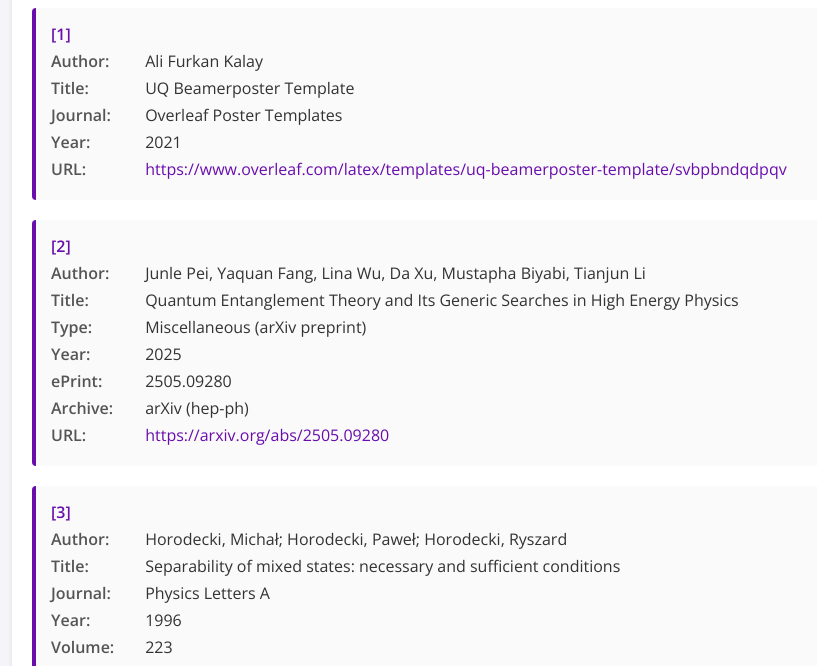
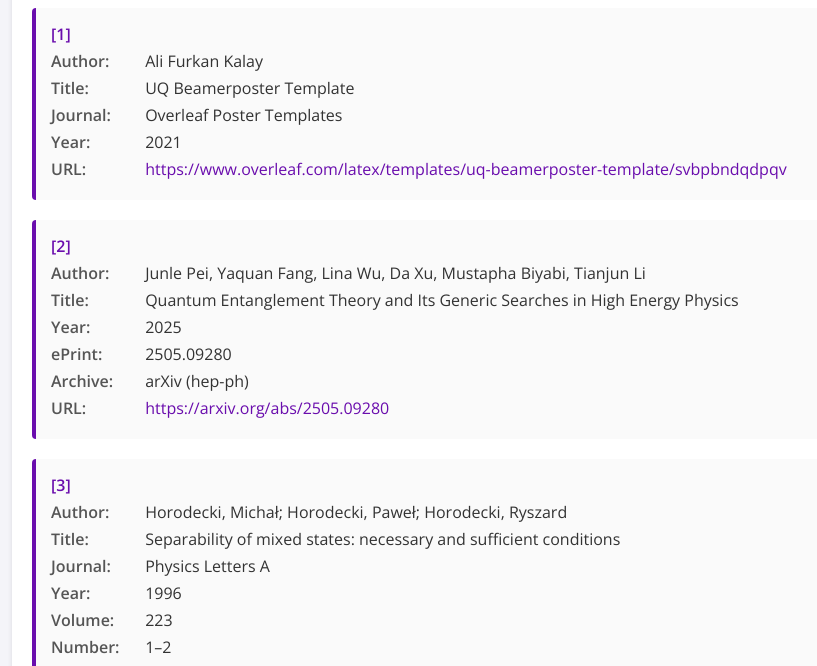
Before and after one commit to letittya/entanglementcriteria.github.io, a plain HTML site: page index.html in a window 1280 px wide. Shown: the part 126-792 px from the top of the page, without its empty margins (208-1025 px from the left). Drawn offline with nearby package versions, Linux system fonts and the light colour scheme.

Commit message:
changed ref 2

```diff
--- a/index.html
+++ b/index.html
@@ -90,7 +90,6 @@
       <li>
         <div class="field"><strong>Author:</strong> Junle Pei, Yaquan Fang, Lina Wu, Da Xu, Mustapha Biyabi, Tianjun Li</div>
         <div class="field"><strong>Title:</strong> Quantum Entanglement Theory and Its Generic Searches in High Energy Physics</div>
-        <div class="field"><strong>Type:</strong> Miscellaneous (arXiv preprint)</div>
         <div class="field"><strong>Year:</strong> 2025</div>
         <div class="field"><strong>ePrint:</strong> 2505.09280</div>
         <div class="field"><strong>Archive:</strong> arXiv (hep-ph)</div>
```
